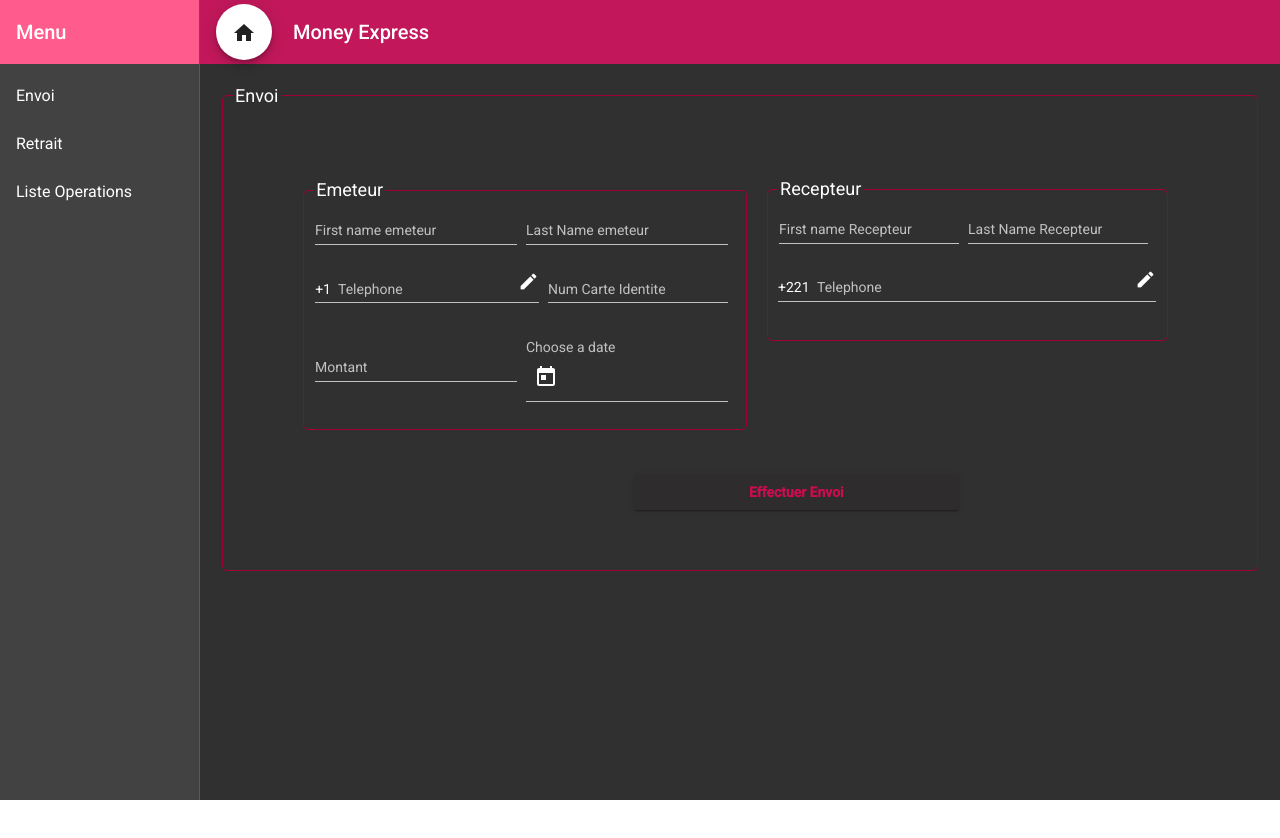
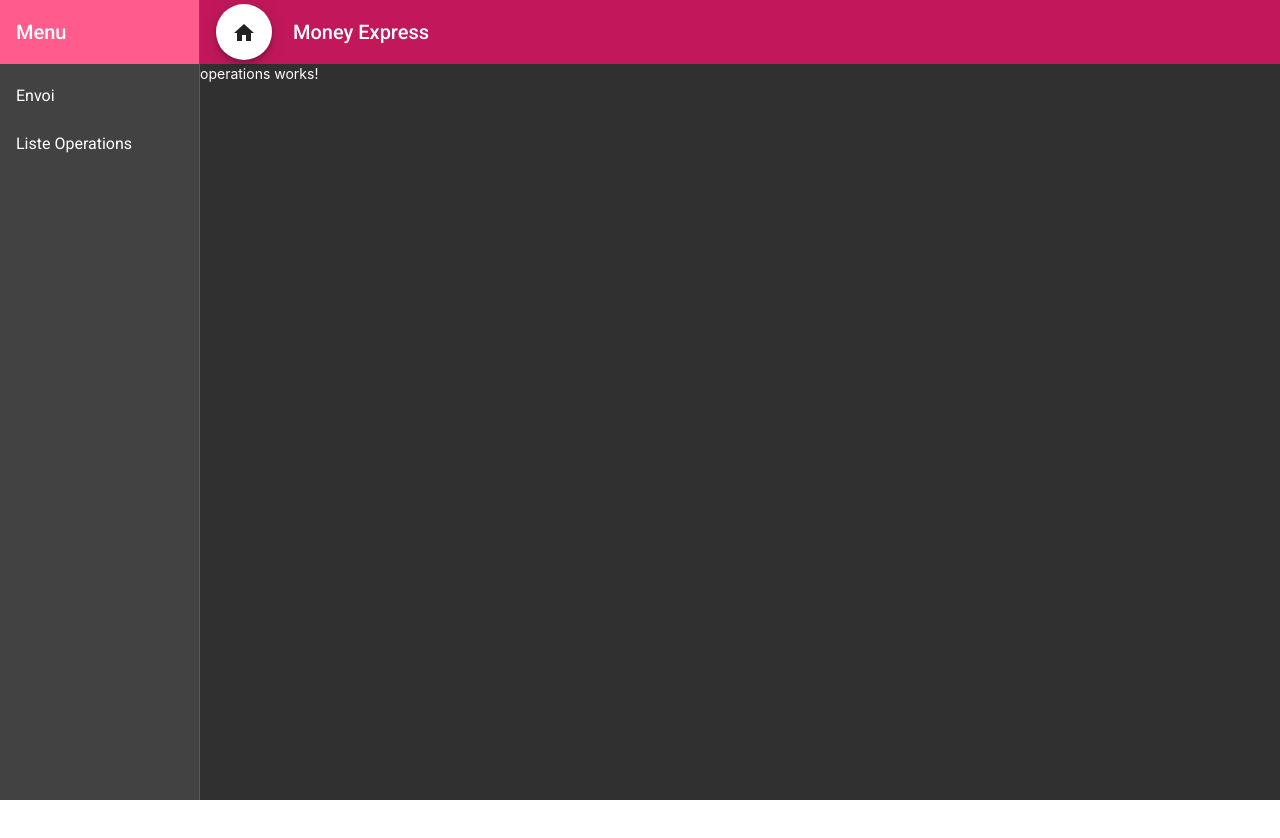
Before and after one commit to OusmaneMballo/TranfertAngularSpringFontEnd, an Angular app: page /operations in a window 1280 px wide. Before the commit this address led to /. Shown: the top 838 px of the page. After the commit the page ends 800 px from the top, so only its background shows below. Built offline with nearby package versions, Linux system fonts and the light colour scheme.

Commit message:
Creation de operations component et activation de la routing

```diff
--- a/src/app/app-routing.module.ts
+++ b/src/app/app-routing.module.ts
@@ -1,7 +1,22 @@
 import { NgModule } from '@angular/core';
 import { Routes, RouterModule } from '@angular/router';
+import {EnvoiComponent} from './components/envoi/envoi.component';
+import {OperationsComponent} from './components/operations/operations.component';
 
-const routes: Routes = [];
+const routes: Routes = [
+  { path: '',
+    redirectTo: '/envoi',
+   pathMatch: 'full'
+  },
+  {
+    path: "envoi",
+    component: EnvoiComponent
+  },
+  {
+    path: 'operations',
+    component: OperationsComponent
+  }
+];
 
 @NgModule({
   imports: [RouterModule.forRoot(routes)],
--- a/src/app/app.component.html
+++ b/src/app/app.component.html
@@ -1,55 +1,4 @@
-<!-- Toolbar -->
 <app-navigation></app-navigation>
-<!-- <div class="toolbar" role="banner">
-   <span>Systeme de Transfer d'argent</span>
-    <div class="spacer"></div>
-    <a aria-label="Angular on twitter" target="_blank" rel="noopener" href="https://twitter.com/angular" title="Twitter">
-    </a>
-</div> -->
- <div class="content" role="main">
+ <!-- <div class="content" role="main">
 
-  <!-- <div class="card highlight-card card-small">
-    <span>OPERATIONS</span>
-    <svg id="rocket-smoke" alt="Rocket Ship Smoke" xmlns="http://www.w3.org/2000/svg" width="516.119" height="1083.632" viewBox="0 0 516.119 1083.632">
-      <path id="Path_40" data-name="Path 40" d="M644.6,141S143.02,215.537,147.049,870.207s342.774,201.755,342.774,201.755S404.659,847.213,388.815,762.2c-27.116-145.51-11.551-384.124,271.9-609.1C671.15,139.365,644.6,141,644.6,141Z" transform="translate(-147.025 -140.939)" fill="#f5f5f5"/>
-    </svg>
-  </div> -->
-
-  <div class="card-container">
-   <!-- <a class="card" rel="noopener" href="#">
-      <svg class="material-icons" xmlns="http://www.w3.org/2000/svg" width="24" height="24" viewBox="0 0 24 24"><path d="M5 13.18v4L12 21l7-3.82v-4L12 17l-7-3.82zM12 3L1 9l11 6 9-4.91V17h2V9L12 3z"/></svg>
-
-      <span>Envoyer</span>
-
-      <svg class="material-icons" xmlns="#" width="24" height="24" viewBox="0 0 24 24">
-        <path d="M10 6L8.59 7.41 13.17 12l-4.58 4.59L10 18l6-6z"/>
-      </svg>
-    </a>
-
-    <a class="card" rel="noopener" href="#">
-      <svg class="material-icons" xmlns="http://www.w3.org/2000/svg" width="24" height="24" viewBox="0 0 24 24"><path d="M9.4 16.6L4.8 12l4.6-4.6L8 6l-6 6 6 6 1.4-1.4zm5.2 0l4.6-4.6-4.6-4.6L16 6l6 6-6 6-1.4-1.4z"/></svg>
-
-      <span>Retirer</span>
-
-      <svg class="material-icons" xmlns="http://www.w3.org/2000/svg" width="24" height="24" viewBox="0 0 24 24"><path d="M10 6L8.59 7.41 13.17 12l-4.58 4.59L10 18l6-6z"/></svg>
-    </a>
-
-    <a class="card" rel="noopener" href="#">
-      <svg class="material-icons" xmlns="http://www.w3.org/2000/svg" width="24" height="24" viewBox="0 0 24 24"><path d="M13.5.67s.74 2.65.74 4.8c0 2.06-1.35 3.73-3.41 3.73-2.07 0-3.63-1.67-3.63-3.73l.03-.36C5.21 7.51 4 10.62 4 14c0 4.42 3.58 8 8 8s8-3.58 8-8C20 8.61 17.41 3.8 13.5.67zM11.71 19c-1.78 0-3.22-1.4-3.22-3.14 0-1.62 1.05-2.76 2.81-3.12 1.77-.36 3.6-1.21 4.62-2.58.39 1.29.59 2.65.59 4.04 0 2.65-2.15 4.8-4.8 4.8z"/></svg>
-
-      <span>Liste Operations</span>
-
-      <svg class="material-icons" xmlns="http://www.w3.org/2000/svg" width="24" height="24" viewBox="0 0 24 24"><path d="M10 6L8.59 7.41 13.17 12l-4.58 4.59L10 18l6-6z"/></svg>
-    </a>-->
-  </div>
-
-  <!-- Footer -->
-  <!-- <footer>
-      mballoS&nbsp;
-  </footer>
-
-  <svg id="clouds" alt="Gray Clouds Background" xmlns="http://www.w3.org/2000/svg" width="2611.084" height="485.677" viewBox="0 0 2611.084 485.677">
-    <path id="Path_39" data-name="Path 39" d="M2379.709,863.793c10-93-77-171-168-149-52-114-225-105-264,15-75,3-140,59-152,133-30,2.83-66.725,9.829-93.5,26.25-26.771-16.421-63.5-23.42-93.5-26.25-12-74-77-130-152-133-39-120-212-129-264-15-54.084-13.075-106.753,9.173-138.488,48.9-31.734-39.726-84.4-61.974-138.487-48.9-52-114-225-105-264,15a162.027,162.027,0,0,0-103.147,43.044c-30.633-45.365-87.1-72.091-145.206-58.044-52-114-225-105-264,15-75,3-140,59-152,133-53,5-127,23-130,83-2,42,35,72,70,86,49,20,106,18,157,5a165.625,165.625,0,0,0,120,0c47,94,178,113,251,33,61.112,8.015,113.854-5.72,150.492-29.764a165.62,165.62,0,0,0,110.861-3.236c47,94,178,113,251,33,31.385,4.116,60.563,2.495,86.487-3.311,25.924,5.806,55.1,7.427,86.488,3.311,73,80,204,61,251-33a165.625,165.625,0,0,0,120,0c51,13,108,15,157-5a147.188,147.188,0,0,0,33.5-18.694,147.217,147.217,0,0,0,33.5,18.694c49,20,106,18,157,5a165.625,165.625,0,0,0,120,0c47,94,178,113,251,33C2446.709,1093.793,2554.709,922.793,2379.709,863.793Z" transform="translate(142.69 -634.312)" fill="#eee"/>
-  </svg> -->
-</div>
-<router-outlet></router-outlet>
+  </div>  -->
--- a/src/app/app.module.ts
+++ b/src/app/app.module.ts
@@ -15,12 +15,14 @@ import { MatListModule } from '@angular/material/list';
 import {MatInputModule} from '@angular/material/input';
 import {MatDatepickerModule} from '@angular/material/datepicker';
 import { EnvoiComponent } from './components/envoi/envoi.component';
+import { OperationsComponent } from './components/operations/operations.component';
 
 @NgModule({
   declarations: [
     AppComponent,
     NavigationComponent,
-    EnvoiComponent
+    EnvoiComponent,
+    OperationsComponent
   ],
   imports: [
     BrowserModule,
--- a/src/app/components/navigation/navigation.component.html
+++ b/src/app/components/navigation/navigation.component.html
@@ -5,9 +5,8 @@
       [opened]="(isHandset$ | async) === false">
     <mat-toolbar>Menu</mat-toolbar>
     <mat-nav-list>
-      <a mat-list-item href="#">Envoi</a>
-      <a mat-list-item href="#">Retrait</a>
-      <a mat-list-item href="#">Liste Operations</a>
+      <a mat-list-item routerLink="/envoi">Envoi</a>
+      <a mat-list-item routerLink="/operations">Liste Operations</a>
     </mat-nav-list>
   </mat-sidenav>
   <mat-sidenav-content>
@@ -28,6 +27,6 @@
       <span style="margin-left: 2%;">Money Express </span>
     </mat-toolbar>
     <!-- Add Content Here -->
-    <app-envoi></app-envoi>
+    <router-outlet></router-outlet>
   </mat-sidenav-content>
 </mat-sidenav-container>
--- /dev/null
+++ b/src/app/components/operations/operations.component.html
@@ -0,0 +1 @@
+<p>operations works!</p>
--- /dev/null
+++ b/src/app/components/operations/operations.component.ts
@@ -0,0 +1,15 @@
+import { Component, OnInit } from '@angular/core';
+
+@Component({
+  selector: 'app-operations',
+  templateUrl: './operations.component.html',
+  styleUrls: ['./operations.component.css']
+})
+export class OperationsComponent implements OnInit {
+
+  constructor() { }
+
+  ngOnInit(): void {
+  }
+
+}
```
Also changed, not shown: src/app/components/operations/operations.component.css (added), 1 other file (tests, documents, lock files or other folders).
